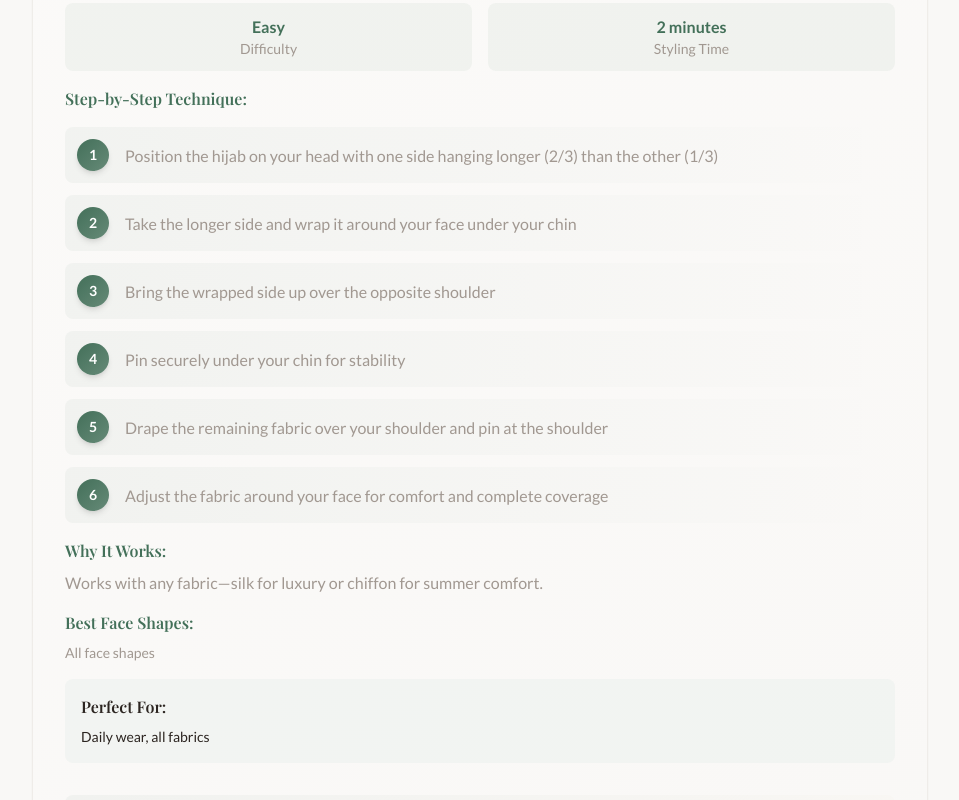
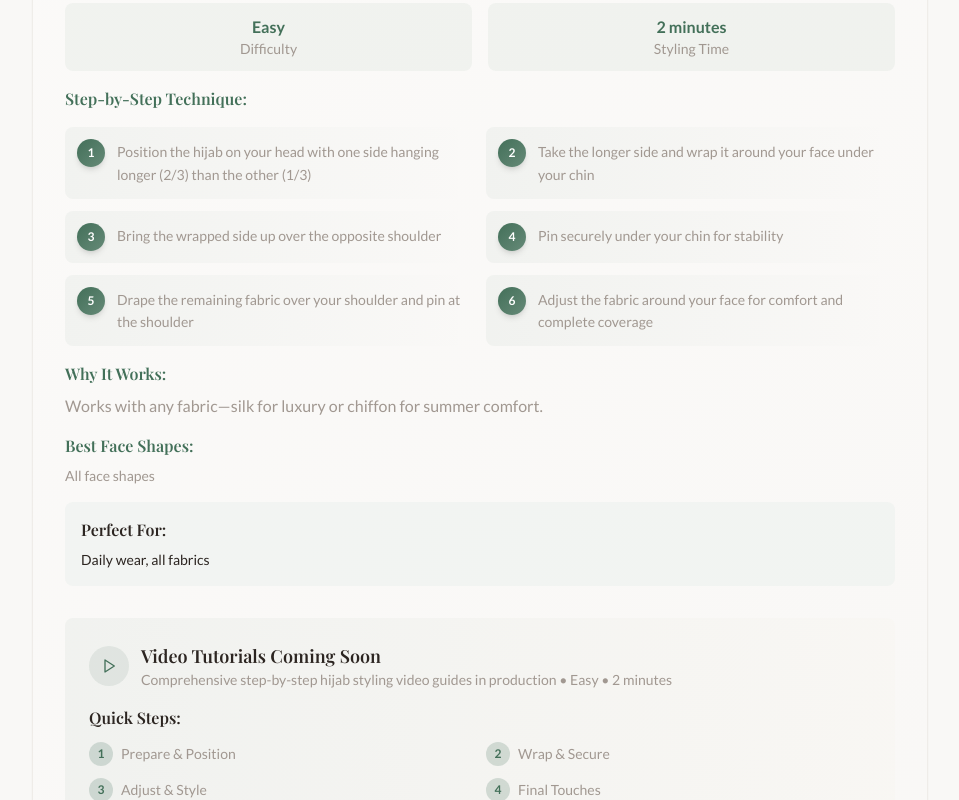
Before and after one commit to elvin52/next-flow-shop, a React (Vite) app: page /blog/hijab-styles-guide in a window 1280 px wide. Shown: the part 2160-2960 px from the top of the page, without its empty margins (160-1119 px from the left). Built offline with nearby package versions, Linux system fonts and the light colour scheme.

Commit message:
Refactor Hijab Style Guide layout
Organize the Hijab Style Guide content into a two-column layout for improved readability and visual appeal.

```diff
--- a/src/pages/HijabStyleGuide.tsx
+++ b/src/pages/HijabStyleGuide.tsx
@@ -474,17 +474,17 @@ Step 6: Adjust the front fold and side draping for your desired look`,
 
                             <div>
                               <h4 className="font-semibold text-primary mb-4">Step-by-Step Technique:</h4>
-                              <div className="space-y-3">
+                              <div className="grid grid-cols-1 md:grid-cols-2 gap-3">
                                 {style.technique.split('\n').map((step, stepIndex) => {
                                   const stepNumber = stepIndex + 1;
                                   const stepText = step.replace(/^Step \d+:\s*/, '');
                                   return (
-                                    <div key={stepIndex} className="flex items-start gap-4 p-3 rounded-lg bg-gradient-to-r from-primary/5 to-transparent hover:from-primary/10 transition-all duration-200 animate-fade-in">
-                                      <div className="flex-shrink-0 w-8 h-8 bg-gradient-to-br from-primary to-primary/80 text-white rounded-full flex items-center justify-center font-bold text-sm shadow-md">
+                                    <div key={stepIndex} className="flex items-start gap-3 p-3 rounded-lg bg-gradient-to-r from-primary/5 to-transparent hover:from-primary/10 transition-all duration-200 animate-fade-in">
+                                      <div className="flex-shrink-0 w-7 h-7 bg-gradient-to-br from-primary to-primary/80 text-white rounded-full flex items-center justify-center font-bold text-xs shadow-md">
                                         {stepNumber}
                                       </div>
-                                      <div className="flex-1 pt-1">
-                                        <p className="text-[hsl(var(--warm-gray))] leading-relaxed">{stepText}</p>
+                                      <div className="flex-1 pt-0.5">
+                                        <p className="text-[hsl(var(--warm-gray))] leading-relaxed text-sm">{stepText}</p>
                                       </div>
                                     </div>
                                   );
```
